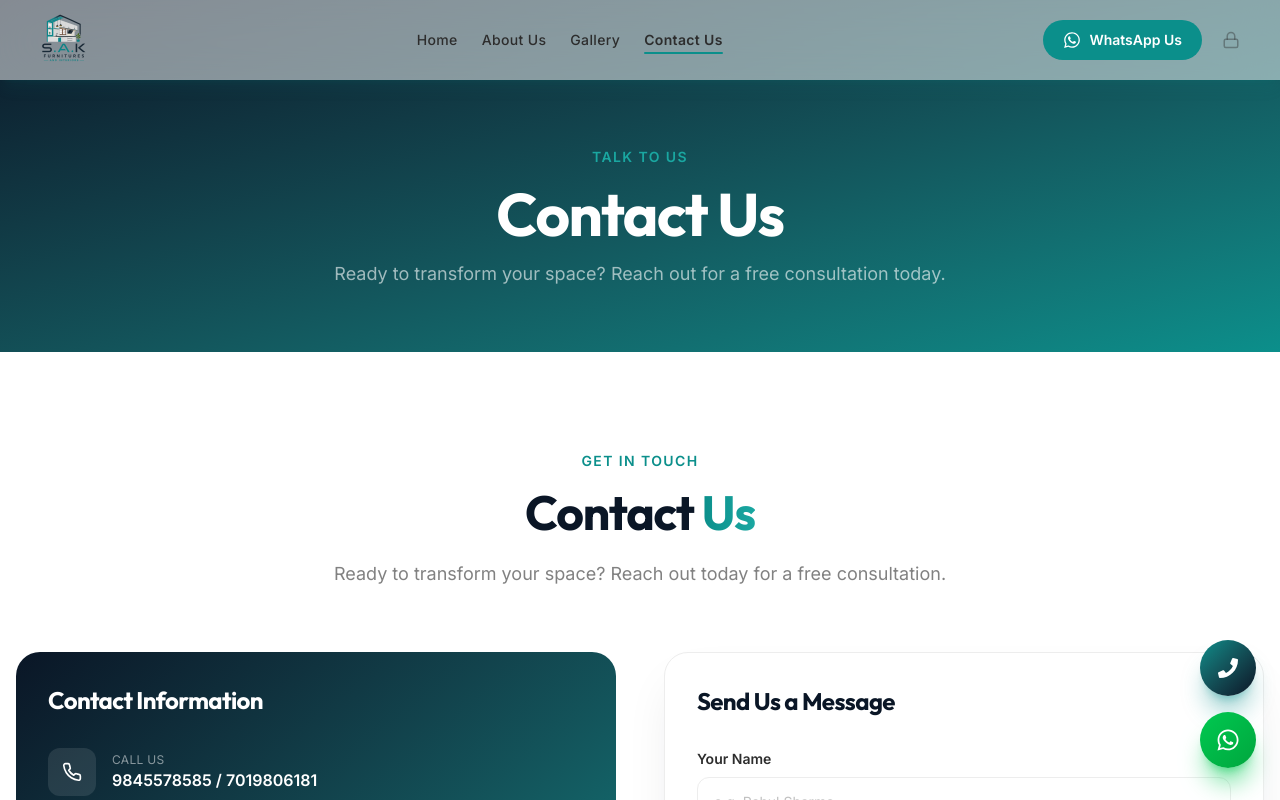
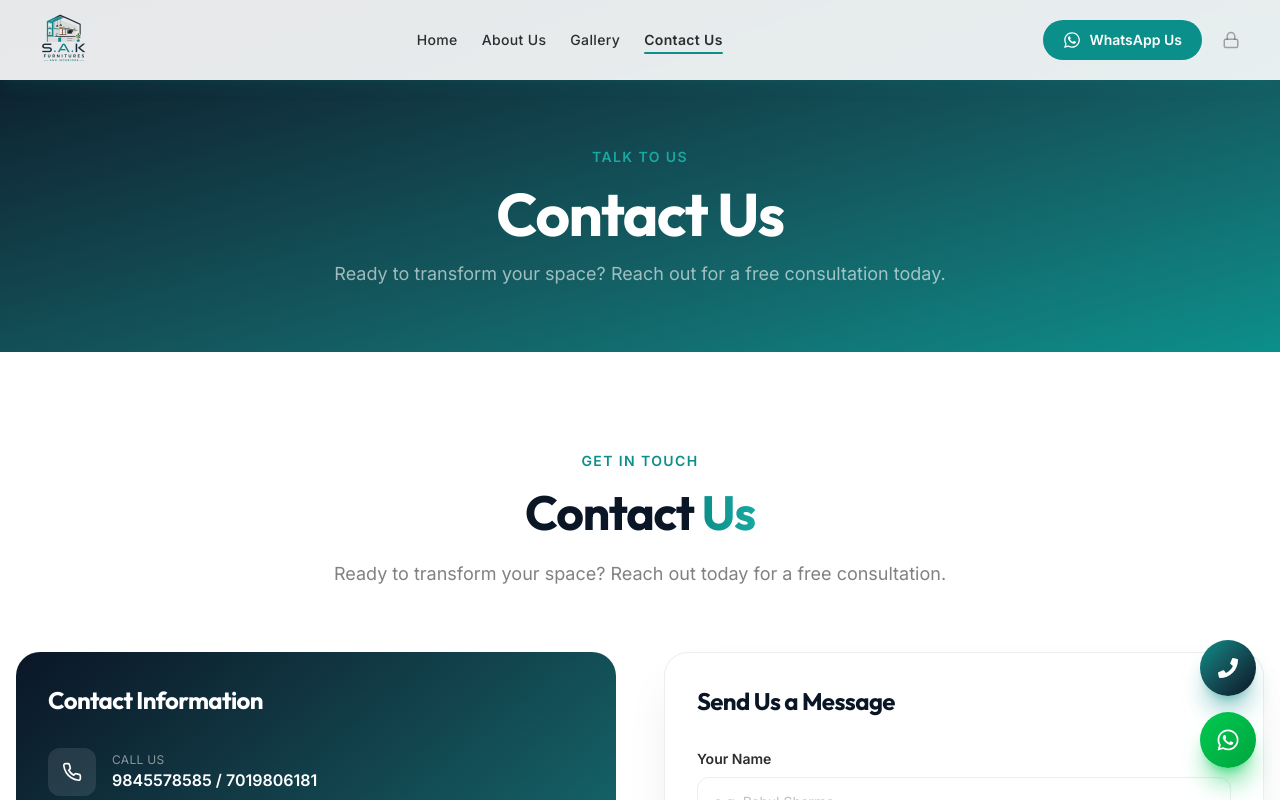
Before and after one commit to Khushbu-github/SAK-Furnitures, a React (Vite) app in the folder client/: page /contact in a window 1280 px wide. Shown: the top 800 px of the page. Built offline with nearby package versions, Linux system fonts and the light colour scheme.

Commit message:
added project

```diff
--- a/client/src/components/Navbar.jsx
+++ b/client/src/components/Navbar.jsx
@@ -33,7 +33,9 @@ const Navbar = () => {
   const isActive = (path) => location.pathname === path;
 
   const textColor = 'text-brand-charcoal';
-  const navBg = 'bg-white/50 backdrop-blur-xl shadow-lg shadow-brand-deep-teal/10';
+  const navBg = scrolled || !isHome
+    ? 'bg-white/90 backdrop-blur-xl shadow-lg shadow-brand-deep-teal/10'
+    : 'bg-white/50 backdrop-blur-xl shadow-lg shadow-brand-deep-teal/10';
 
   return (
     <motion.header
@@ -43,13 +45,13 @@ const Navbar = () => {
       className={`fixed top-0 left-0 right-0 z-50 transition-all duration-500 ${navBg}`}
     >
       <div className="max-w-7xl mx-auto px-4 sm:px-6 lg:px-8">
-        <div className={`flex items-center justify-between transition-all duration-500 h-20`}>
+        <div className={`flex items-center justify-between transition-all duration-500 ${scrolled ? 'h-16' : 'h-20'}`}>
           {/* Logo */}
           <Link to="/" className="flex items-center gap-3 group flex-shrink-0">
             <img
               src={logo}
               alt="SAK Furniture & Interiors"
-              className={`w-auto object-contain transition-all duration-500 group-hover:scale-105 h-16`}
+              className={`w-auto object-contain transition-all duration-500 group-hover:scale-105 ${scrolled ? 'h-12' : 'h-16'}`}
             />
           </Link>
 
```
